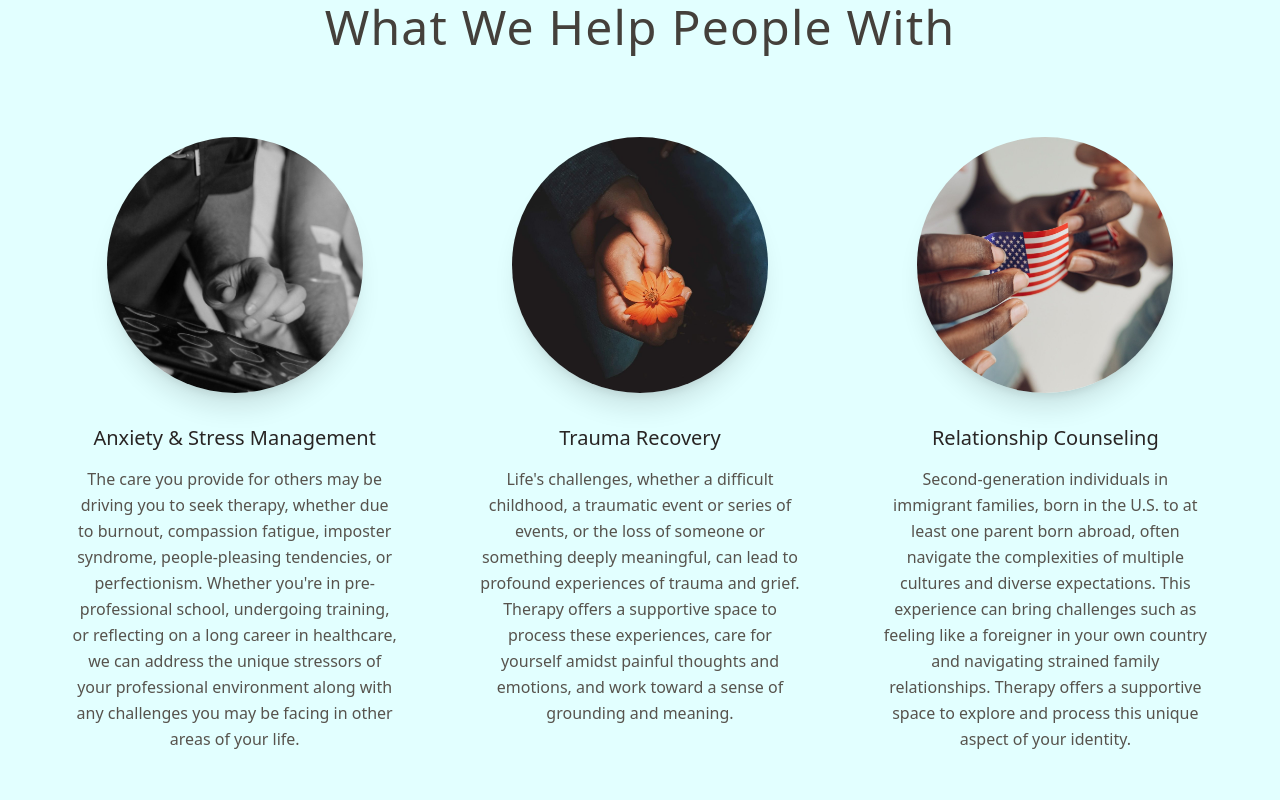
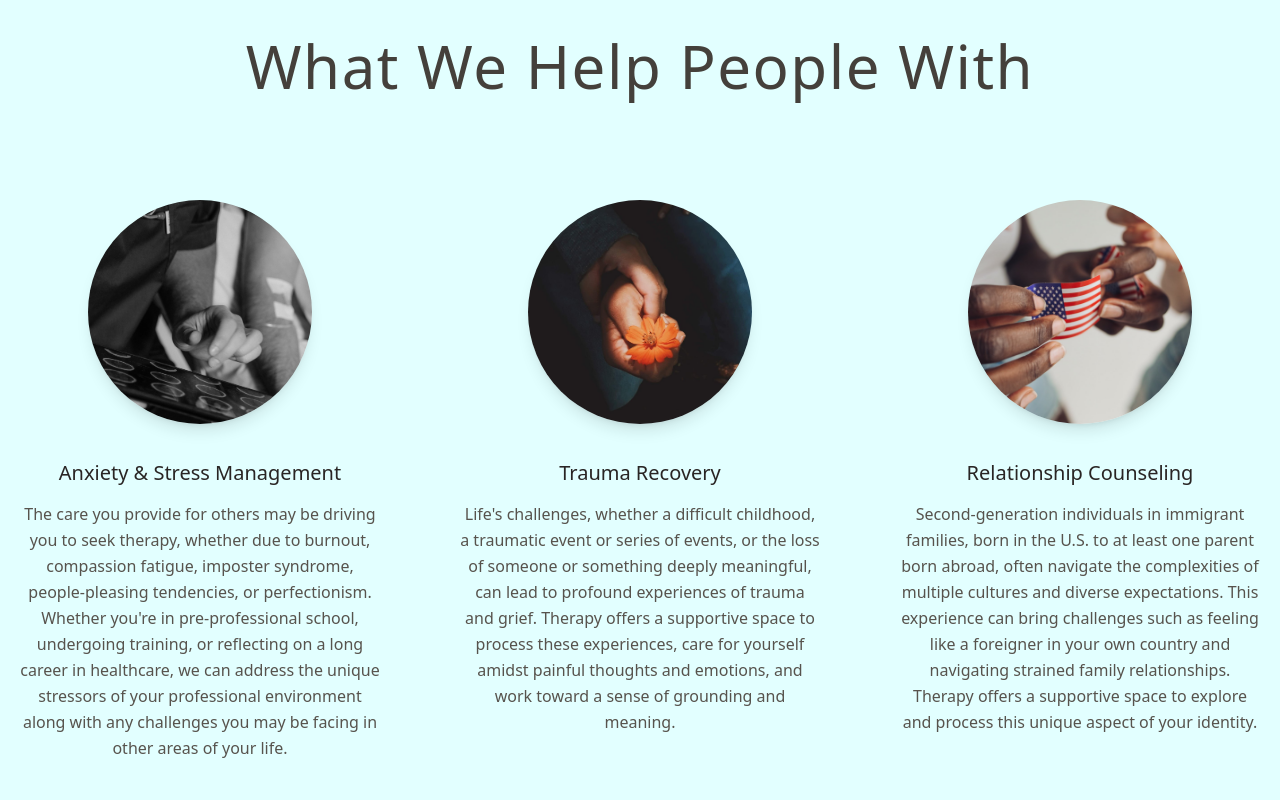
Before and after one commit to Octagram011/myTherapyWeb, a Next.js app: page / in a window 1280 px wide. Shown: the part 1780-2580 px from the top of the page. Built offline with nearby package versions, Linux system fonts and the light colour scheme.

Commit message:
Initial commit2

```diff
--- a/src/app/components/services.js
+++ b/src/app/components/services.js
@@ -3,32 +3,64 @@ import Image from 'next/image'
 
 export default function AreasOfFocus() {
   return (
-    <div className="bg-[#e2ffff] min-h-screen py-6 xs:py-8 sm:py-12 md:py-16 px-3 xs:px-4">
-      <div className="max-w-6xl mx-auto">
+    <div className="bg-[#e2ffff] min-h-screen py-4 px-3 2xs:py-6 2xs:px-4 xs:py-8 sm:py-12 md:py-16 lg:py-20 xl:py-24">
+      <div className="max-w-7xl mx-auto">
         {/* Main Title */}
-        <h1 className="text-xl xs:text-2xl sm:text-3xl md:text-4xl lg:text-5xl font-light text-center text-stone-700 mb-6 xs:mb-8 sm:mb-12 md:mb-16 lg:mb-20 tracking-wide px-1 xs:px-2 leading-tight">
+        <h1 className="text-lg leading-tight font-light text-center text-stone-700 mb-6 tracking-wide px-2
+                       2xs:text-xl 2xs:mb-8
+                       xs:text-2xl xs:mb-10
+                       sm:text-3xl sm:mb-12
+                       md:text-4xl md:mb-16
+                       lg:text-5xl lg:mb-20
+                       xl:text-6xl xl:mb-24
+                       2xl:text-7xl 2xl:mb-28">
           What We Help People With
         </h1>
 
         {/* Focus Areas Grid */}
-        <div className="grid grid-cols-1 sm:grid-cols-2 lg:grid-cols-3 gap-6 xs:gap-8 sm:gap-10 md:gap-12 lg:gap-16">
+        <div className="grid grid-cols-1 gap-8
+                       sm:grid-cols-2 sm:gap-10
+                       lg:grid-cols-3 lg:gap-12
+                       xl:gap-16
+                       2xl:gap-20">
 
           {/* Healthcare Providers */}
-          <div className="text-center flex flex-col items-center">
-            <div className="relative w-40 h-40 xs:w-44 xs:h-44 sm:w-48 sm:h-48 md:w-56 md:h-56 lg:w-64 lg:h-64 mx-auto mb-4 xs:mb-6 sm:mb-8 rounded-full overflow-hidden shadow-xl hover:shadow-2xl transition-all duration-300 hover:-translate-y-1 flex-shrink-0">
+          <div className="text-center flex flex-col items-center max-w-md mx-auto">
+            <div className="relative w-32 h-32 mx-auto mb-4 rounded-full overflow-hidden shadow-lg hover:shadow-xl transition-all duration-300 hover:-translate-y-1 flex-shrink-0
+                           2xs:w-36 2xs:h-36 2xs:mb-5
+                           xs:w-40 xs:h-40 xs:mb-6 xs:shadow-xl
+                           sm:w-44 sm:h-44 sm:mb-7
+                           md:w-48 md:h-48 md:mb-8
+                           lg:w-52 lg:h-52 lg:mb-8
+                           xl:w-56 xl:h-56 xl:mb-9
+                           2xl:w-64 2xl:h-64 2xl:mb-10">
               <Image
                 src="/images/handandphone.jpg"
                 alt="Healthcare provider at work"
                 fill
-                sizes="(max-width: 475px) 160px, (max-width: 640px) 192px, (max-width: 768px) 224px, (max-width: 1024px) 256px, 256px"
+                sizes="(max-width: 359px) 128px, (max-width: 475px) 144px, (max-width: 640px) 160px, (max-width: 768px) 176px, (max-width: 1024px) 192px, (max-width: 1280px) 208px, (max-width: 1536px) 224px, 256px"
                 className="object-cover grayscale hover:grayscale-0 transition-all duration-500"
               />
             </div>
-            <div className="max-w-sm mx-auto px-2 xs:px-3 sm:px-2">
-              <h2 className="text-base xs:text-lg sm:text-xl font-medium text-stone-800 mb-2 xs:mb-3 sm:mb-4 leading-tight">
+            <div className="px-2 w-full">
+              <h2 className="text-sm font-medium text-stone-800 mb-2 leading-tight
+                            2xs:text-base 2xs:mb-3
+                            xs:text-lg xs:mb-3
+                            sm:text-xl sm:mb-4
+                            md:text-xl
+                            lg:text-lg
+                            xl:text-xl
+                            2xl:text-2xl 2xl:mb-5">
                 Anxiety & Stress Management
               </h2>
-              <p className="text-stone-600 text-xs xs:text-sm sm:text-base leading-relaxed">
+              <p className="text-stone-600 text-xs leading-relaxed
+                           2xs:text-sm
+                           xs:text-sm
+                           sm:text-base
+                           md:text-base
+                           lg:text-sm
+                           xl:text-base
+                           2xl:text-lg 2xl:leading-relaxed">
                 The care you provide for others may be driving you to seek therapy,
                 whether due to burnout, compassion fatigue, imposter syndrome,
                 people-pleasing tendencies, or perfectionism. Whether you're in pre-professional
@@ -41,21 +73,42 @@ export default function AreasOfFocus() {
           </div>
 
           {/* Trauma and Grief */}
-          <div className="text-center flex flex-col items-center">
-            <div className="relative w-40 h-40 xs:w-44 xs:h-44 sm:w-48 sm:h-48 md:w-56 md:h-56 lg:w-64 lg:h-64 mx-auto mb-4 xs:mb-6 sm:mb-8 rounded-full overflow-hidden shadow-xl hover:shadow-2xl transition-all duration-300 hover:-translate-y-1 flex-shrink-0">
+          <div className="text-center flex flex-col items-center max-w-md mx-auto">
+            <div className="relative w-32 h-32 mx-auto mb-4 rounded-full overflow-hidden shadow-lg hover:shadow-xl transition-all duration-300 hover:-translate-y-1 flex-shrink-0
+                           2xs:w-36 2xs:h-36 2xs:mb-5
+                           xs:w-40 xs:h-40 xs:mb-6 xs:shadow-xl
+                           sm:w-44 sm:h-44 sm:mb-7
+                           md:w-48 md:h-48 md:mb-8
+                           lg:w-52 lg:h-52 lg:mb-8
+                           xl:w-56 xl:h-56 xl:mb-9
+                           2xl:w-64 2xl:h-64 2xl:mb-10">
               <Image
                 src="/images/handsholdingflowers.jpg"
                 alt="Hands holding orange flower"
                 fill
-                sizes="(max-width: 475px) 160px, (max-width: 640px) 192px, (max-width: 768px) 224px, (max-width: 1024px) 256px, 256px"
+                sizes="(max-width: 359px) 128px, (max-width: 475px) 144px, (max-width: 640px) 160px, (max-width: 768px) 176px, (max-width: 1024px) 192px, (max-width: 1280px) 208px, (max-width: 1536px) 224px, 256px"
                 className="object-cover"
               />
             </div>
-            <div className="max-w-sm mx-auto px-2 xs:px-3 sm:px-2">
-              <h2 className="text-base xs:text-lg sm:text-xl font-medium text-stone-800 mb-2 xs:mb-3 sm:mb-4 leading-tight">
+            <div className="px-2 w-full">
+              <h2 className="text-sm font-medium text-stone-800 mb-2 leading-tight
+                            2xs:text-base 2xs:mb-3
+                            xs:text-lg xs:mb-3
+                            sm:text-xl sm:mb-4
+                            md:text-xl
+                            lg:text-lg
+                            xl:text-xl
+                            2xl:text-2xl 2xl:mb-5">
                 Trauma Recovery
               </h2>
-              <p className="text-stone-600 text-xs xs:text-sm sm:text-base leading-relaxed">
+              <p className="text-stone-600 text-xs leading-relaxed
+                           2xs:text-sm
+                           xs:text-sm
+                           sm:text-base
+                           md:text-base
+                           lg:text-sm
+                           xl:text-base
+                           2xl:text-lg 2xl:leading-relaxed">
                 Life's challenges, whether a difficult childhood, a traumatic event or
                 series of events, or the loss of someone or something deeply
                 meaningful, can lead to profound experiences of trauma and grief.
@@ -67,21 +120,42 @@ export default function AreasOfFocus() {
           </div>
 
           {/* Second Generation Individuals */}
-          <div className="text-center flex flex-col items-center sm:col-span-2 lg:col-span-1">
-            <div className="relative w-40 h-40 xs:w-44 xs:h-44 sm:w-48 sm:h-48 md:w-56 md:h-56 lg:w-64 lg:h-64 mx-auto mb-4 xs:mb-6 sm:mb-8 rounded-full overflow-hidden shadow-xl hover:shadow-2xl transition-all duration-300 hover:-translate-y-1 flex-shrink-0">
+          <div className="text-center flex flex-col items-center max-w-md mx-auto sm:col-span-2 lg:col-span-1">
+            <div className="relative w-32 h-32 mx-auto mb-4 rounded-full overflow-hidden shadow-lg hover:shadow-xl transition-all duration-300 hover:-translate-y-1 flex-shrink-0
+                           2xs:w-36 2xs:h-36 2xs:mb-5
+                           xs:w-40 xs:h-40 xs:mb-6 xs:shadow-xl
+                           sm:w-44 sm:h-44 sm:mb-7
+                           md:w-48 md:h-48 md:mb-8
+                           lg:w-52 lg:h-52 lg:mb-8
+                           xl:w-56 xl:h-56 xl:mb-9
+                           2xl:w-64 2xl:h-64 2xl:mb-10">
               <Image
                 src="/images/handswithflag.jpg"
                 alt="Hands holding American flag"
                 fill
-                sizes="(max-width: 475px) 160px, (max-width: 640px) 192px, (max-width: 768px) 224px, (max-width: 1024px) 256px, 256px"
+                sizes="(max-width: 359px) 128px, (max-width: 475px) 144px, (max-width: 640px) 160px, (max-width: 768px) 176px, (max-width: 1024px) 192px, (max-width: 1280px) 208px, (max-width: 1536px) 224px, 256px"
                 className="object-cover"
               />
             </div>
-            <div className="max-w-sm mx-auto px-2 xs:px-3 sm:px-2">
-              <h2 className="text-base xs:text-lg sm:text-xl font-medium text-stone-800 mb-2 xs:mb-3 sm:mb-4 leading-tight">
+            <div className="px-2 w-full">
+              <h2 className="text-sm font-medium text-stone-800 mb-2 leading-tight
+                            2xs:text-base 2xs:mb-3
+                            xs:text-lg xs:mb-3
+                            sm:text-xl sm:mb-4
+                            md:text-xl
+                            lg:text-lg
+                            xl:text-xl
+                            2xl:text-2xl 2xl:mb-5">
                 Relationship Counseling
               </h2>
-              <p className="text-stone-600 text-xs xs:text-sm sm:text-base leading-relaxed">
+              <p className="text-stone-600 text-xs leading-relaxed
+                           2xs:text-sm
+                           xs:text-sm
+                           sm:text-base
+                           md:text-base
+                           lg:text-sm
+                           xl:text-base
+                           2xl:text-lg 2xl:leading-relaxed">
                 Second-generation individuals in immigrant families, born in the U.S.
                 to at least one parent born abroad, often navigate the complexities of
                 multiple cultures and diverse expectations. This experience can bring
```
